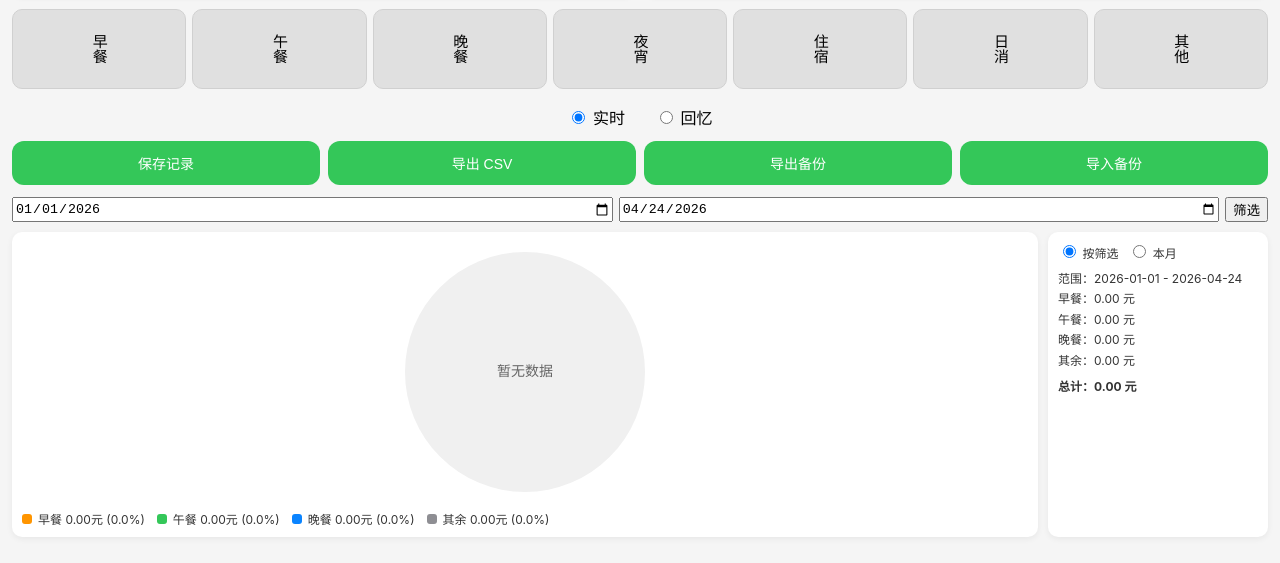
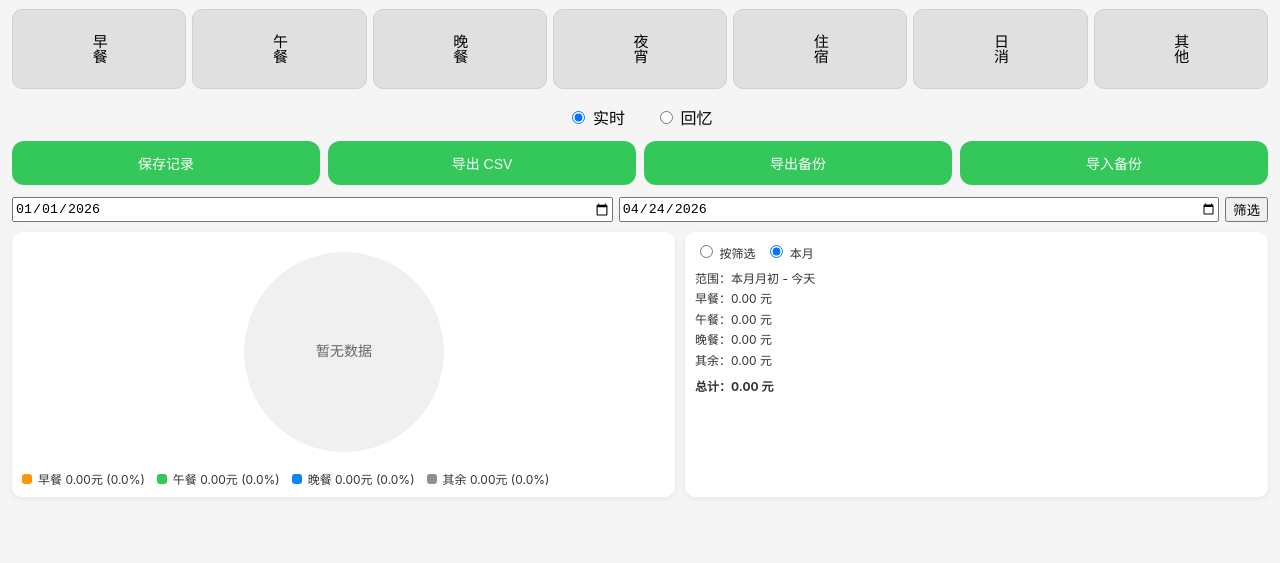
Before and after one commit to xieyuleiya/expense-log, a plain HTML site: page index.html in a window 1280 px wide. Shown: the part 117-680 px from the top of the page. Drawn offline with Linux system fonts and the light colour scheme.

Commit message:
Update index.html

```diff
--- a/index.html
+++ b/index.html
@@ -280,10 +280,11 @@ input[type="number"], input[type="text"]{
   display:flex;
   gap:10px;
   margin-top:10px;
+  flex-wrap:wrap;
 }
 
 .analytics-left{
-  flex:1;
+  flex:1 1 260px;
   background:white;
   border-radius:10px;
   box-shadow:0 2px 6px rgba(0,0,0,0.06);
@@ -323,7 +324,9 @@ input[type="number"], input[type="text"]{
 }
 
 .analytics-right{
-  width:220px;
+  flex:1 1 200px;
+  width:auto;
+  min-width:180px;
   background:white;
   border-radius:10px;
   box-shadow:0 2px 6px rgba(0,0,0,0.06);
@@ -410,13 +413,13 @@ input[type="number"], input[type="text"]{
 
 <div class="analytics">
   <div class="analytics-left">
-    <canvas id="pieChart" width="260" height="260"></canvas>
+    <canvas id="pieChart" width="220" height="220"></canvas>
     <div class="chart-legend" id="chartLegend"></div>
   </div>
   <div class="analytics-right">
     <div class="analytics-toggle">
-      <label><input type="radio" name="statMode" value="filter" checked> 按筛选</label>
-      <label><input type="radio" name="statMode" value="month"> 本月</label>
+      <label><input type="radio" name="statMode" value="filter"> 按筛选</label>
+      <label><input type="radio" name="statMode" value="month" checked> 本月</label>
     </div>
     <div class="analytics-stats" id="statsBox"></div>
   </div>
```
